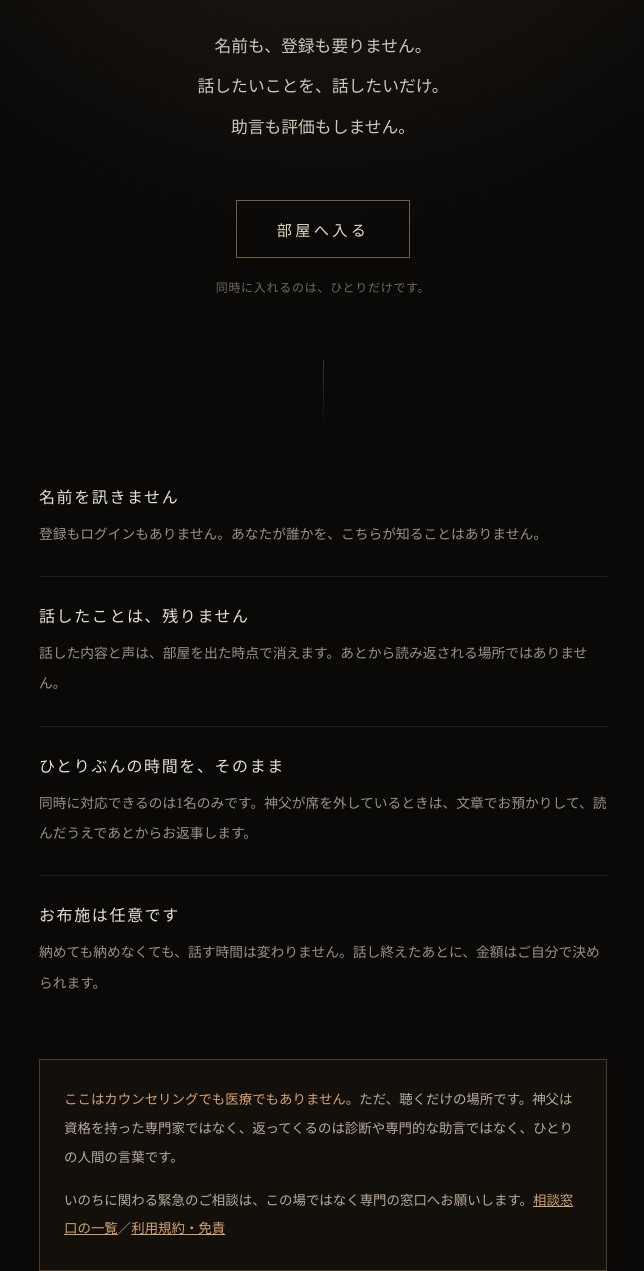
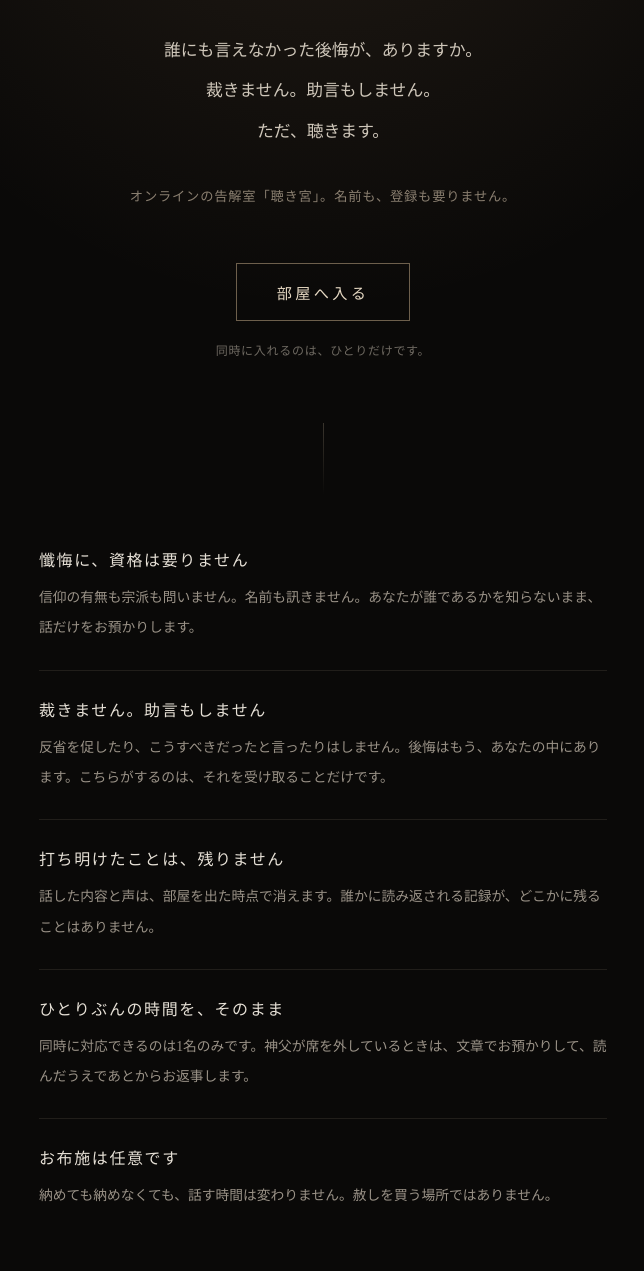
Before and after one commit to noxclandle/hexa-relation-hp, a plain HTML site: page intro/kikimiya/index.html in a window 1280 px wide. Shown: the part 254-1525 px from the top of the page, without its empty margins (317-961 px from the left). Drawn offline with Linux system fonts and the light colour scheme; a web font is replaced by a local one.

Commit message:
聴き宮の見せ方を「告解室・懺悔」を前面に出す形へ
Clandle指示「懺悔や告解室だということを全面に出して、反省や後悔を聞いてあげる
という意味での」。README の「オンライン告解室」という定義に合わせた。

- 紹介ページの見出しを「ただ、聴くだけの部屋」→「懺悔を、聴く。」に変更。
  KIKIMIYA ／ CONFESSIONAL を冠し、告解室であることを冒頭で言い切る
- 各項目も懺悔の文脈で書き直した。「懺悔に、資格は要りません」
  「裁きません。助言もしません」「打ち明けたことは、残りません」
- **免責に「宗教上の赦しを与える場所ではない」を追加した。**
  懺悔を前面に出すと「赦してもらえる場所」と受け取られる余地が生まれるため、
  神父が聖職者ではないこと、返ってくるのが赦免ではないことを明記している。
  お布施の項にも「赦しを買う場所ではありません」を入れた
- トップの一覧の一言も「誰にも言えない後悔を、匿名で打ち明けられる告解室」に変更
- ORG.json と組織図の説明も同じ言い方に揃えた

※サービス本体(kikimiya.hexa-relation.com)の入口は「ただ、聴くだけの部屋」のまま。
  そちらを揃えるかは未確認。

Co-Authored-By: Claude Opus 5 <noreply@anthropic.com>

```diff
--- a/intro/kikimiya/index.html
+++ b/intro/kikimiya/index.html
@@ -3,14 +3,14 @@
 <head>
     <meta charset="UTF-8">
     <meta name="viewport" content="width=device-width, initial-scale=1.0">
-    <title>聴き宮｜ただ、聴くだけの部屋 | Hexa Relation</title>
-    <meta name="description" content="名前も登録も要らない、ただ話を聴くだけの部屋。助言も評価もしません。話した内容と声は、部屋を出た時点で消えます。カウンセリングでも医療でもありません。">
+    <title>聴き宮｜オンラインの告解室。懺悔と後悔を、匿名で聴きます | Hexa Relation</title>
+    <meta name="description" content="誰にも言えなかった後悔や過ちを、匿名で打ち明けられるオンラインの告解室。裁きも助言もしません。話した内容と声は部屋を出た時点で消えます。カウンセリングでも医療でもなく、宗教上の赦しを与える場所でもありません。">
     <link href="https://fonts.googleapis.com/css2?family=DotGothic16&display=swap" rel="stylesheet">
     <style>
         /*
           ⚠ このページだけ、ほかの紹介ページと作りを変えている。
 
-          聴き宮は「ただ聴くだけの部屋」で、サービス自身の言葉づかいが静かなため、
+          聴き宮はオンラインの告解室で、懺悔と後悔を聴く場であるため、
           サイト共通の8bit（ピクセルフォント・金色のCTA・ハードシャドウ）を当てると
           場そのものと喧嘩する。ここでは明朝・低彩度・広い余白で作る。
           assets/intro/service.css は意図的に読み込んでいない。
@@ -35,6 +35,7 @@
         .mark { font-size: 0.72rem; letter-spacing: 0.5em; color: #8a7f70; margin: 0 0 30px; padding-left: 0.5em; }
         h1 { font-size: clamp(1.7rem, 6vw, 2.4rem); font-weight: 400; margin: 0 0 34px; letter-spacing: 0.14em; line-height: 1.9; }
         .lead { font-size: clamp(0.95rem, 3vw, 1.05rem); line-height: 2.4; margin: 0; color: #cfc7ba; }
+        .sub-lead { margin: 30px 0 0; font-size: 0.83rem; line-height: 2.2; color: #8a7f70; letter-spacing: 0.06em; }
 
         /* CTA はボタンにしない。押させるより、扉を示すだけにする */
         .enter { display: inline-block; margin-top: 52px; padding: 17px 40px; border: 1px solid #6d5f4c;
@@ -70,10 +71,11 @@
         <a href="../../" class="back">◀ もどる</a>
 
         <header>
-            <p class="mark">KIKIMIYA</p>
-            <h1>ただ、聴くだけの部屋</h1>
-            <p class="lead">名前も、登録も要りません。<br>話したいことを、話したいだけ。<br>助言も評価もしません。</p>
-            <a href="https://kikimiya.hexa-relation.com/?utm_source=hp&utm_medium=intro&utm_campaign=kikimiya" class="enter">部屋へ入る</a>
+            <p class="mark">KIKIMIYA ／ CONFESSIONAL</p>
+            <h1>懺悔を、聴く。</h1>
+            <p class="lead">誰にも言えなかった後悔が、ありますか。<br>裁きません。助言もしません。<br>ただ、聴きます。</p>
+            <p class="sub-lead">オンラインの告解室「聴き宮」。名前も、登録も要りません。</p>
+            <a href="https://kikimiya.hexa-relation.com/?utm_source=hp&amp;utm_medium=intro&amp;utm_campaign=kikimiya" class="enter">部屋へ入る</a>
             <p class="enter-note">同時に入れるのは、ひとりだけです。</p>
         </header>
 
@@ -82,12 +84,16 @@
         <section>
             <ul class="points">
                 <li>
-                    <b>名前を訊きません</b>
-                    <span>登録もログインもありません。あなたが誰かを、こちらが知ることはありません。</span>
+                    <b>懺悔に、資格は要りません</b>
+                    <span>信仰の有無も宗派も問いません。名前も訊きません。あなたが誰であるかを知らないまま、話だけをお預かりします。</span>
                 </li>
                 <li>
-                    <b>話したことは、残りません</b>
-                    <span>話した内容と声は、部屋を出た時点で消えます。あとから読み返される場所ではありません。</span>
+                    <b>裁きません。助言もしません</b>
+                    <span>反省を促したり、こうすべきだったと言ったりはしません。後悔はもう、あなたの中にあります。こちらがするのは、それを受け取ることだけです。</span>
+                </li>
+                <li>
+                    <b>打ち明けたことは、残りません</b>
+                    <span>話した内容と声は、部屋を出た時点で消えます。誰かに読み返される記録が、どこかに残ることはありません。</span>
                 </li>
                 <li>
                     <b>ひとりぶんの時間を、そのまま</b>
@@ -95,12 +101,12 @@
                 </li>
                 <li>
                     <b>お布施は任意です</b>
-                    <span>納めても納めなくても、話す時間は変わりません。話し終えたあとに、金額はご自分で決められます。</span>
+                    <span>納めても納めなくても、話す時間は変わりません。赦しを買う場所ではありません。</span>
                 </li>
             </ul>
 
             <div class="notice">
-                <p><strong>ここはカウンセリングでも医療でもありません。</strong>ただ、聴くだけの場所です。神父は資格を持った専門家ではなく、返ってくるのは診断や専門的な助言ではなく、ひとりの人間の言葉です。</p>
+                <p><strong>ここはカウンセリングでも医療でもありません。</strong>そして、宗教上の赦しを与える場所でもありません。神父は資格を持った専門家でも聖職者でもなく、返ってくるのは診断でも赦免でもなく、ひとりの人間の言葉です。</p>
                 <p>いのちに関わる緊急のご相談は、この場ではなく専門の窓口へお願いします。<a href="https://kikimiya.hexa-relation.com/help">相談窓口の一覧</a>／<a href="https://kikimiya.hexa-relation.com/terms">利用規約・免責</a></p>
             </div>
         </section>
```
Also changed, not shown: index.html (+3 -3 lines), intro/organization/index.html (+1 -1 lines).
